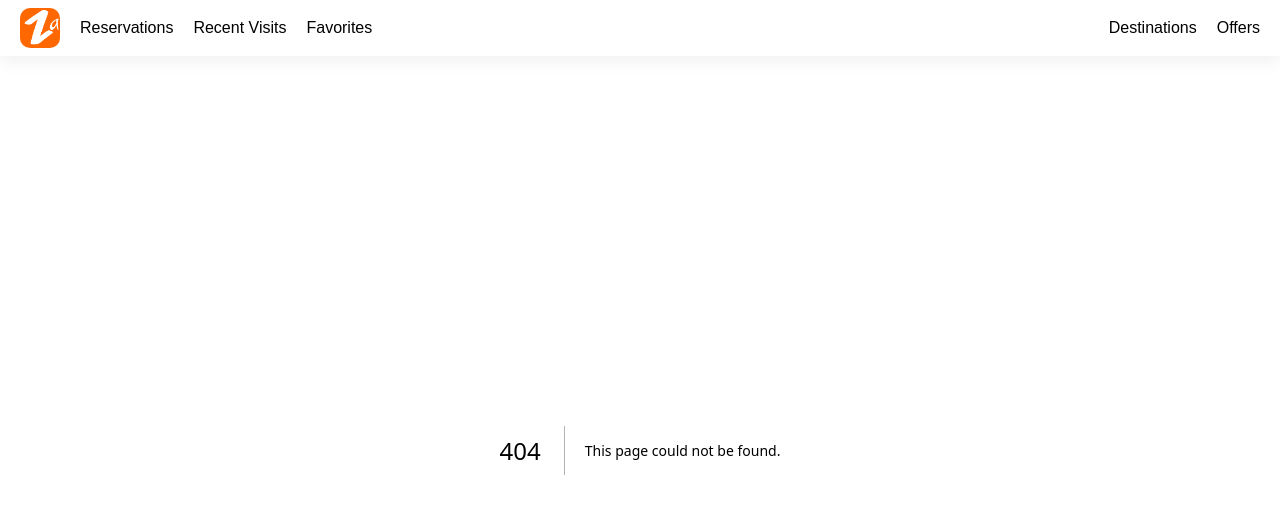
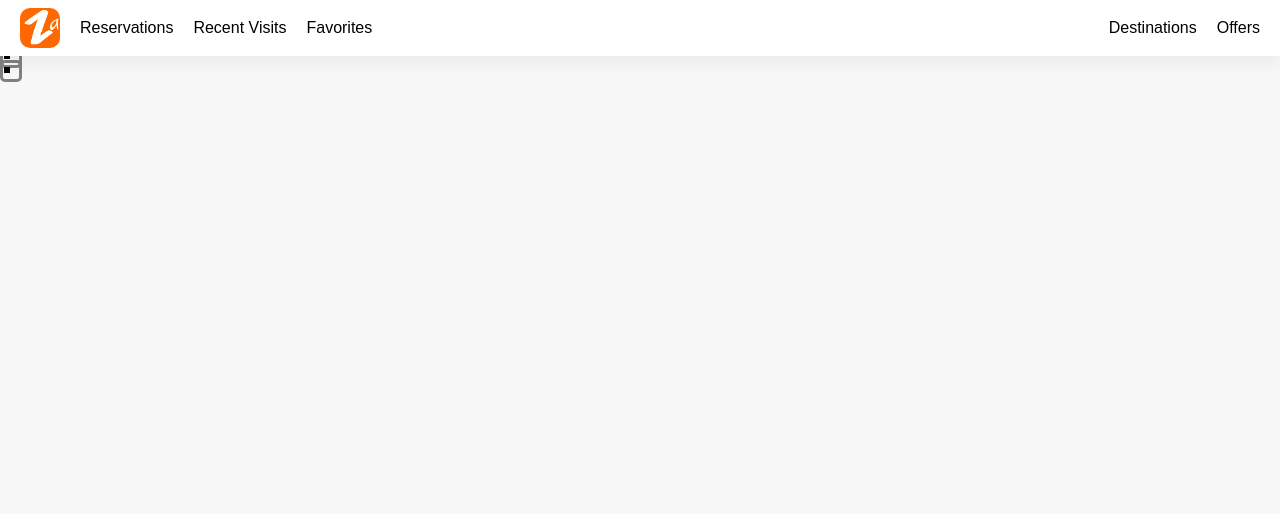
Before and after one commit to rathan-skr/trainreserve, a Next.js app: page /check in a window 1280 px wide. Before the commit this address had no page. Shown: the top 514 px of the page. Built offline with nearby package versions, Linux system fonts and the light colour scheme.

Commit message:
seat style

```diff
--- a/components/SeatSelection.tsx
+++ b/components/SeatSelection.tsx
@@ -46,7 +46,7 @@ const SeatSelection: React.FC = () => {
               disabled={isPreselected}
               onChange={() => handleSeatSelection(seatNumber)}
             />
-            <span className="seat-number">{seatNumber}</span>
+            <span className="checkbox">{seatNumber}</span>
           </label>
         );
       }
--- /dev/null
+++ b/pages/check/index.tsx
@@ -0,0 +1,22 @@
+import React from 'react';
+
+const MyComponent: React.FC = () => {
+  return (
+    <div className="center">
+      <div className="center left">
+        <label>
+          <input type="checkbox" />
+          <span className="checkbox"></span>
+        </label>
+      </div>
+      <div className="center right black">
+        <label>
+          <input type="checkbox" />
+          <span className="checkbox dark"></span>
+        </label>
+      </div>
+    </div>
+  );
+};
+
+export default MyComponent;
--- a/styles/global.css
+++ b/styles/global.css
@@ -277,6 +277,7 @@ input[type='checkbox'] {
   width: 50x;
   padding: 2px;
   box-sizing: border-box;
+
 }
 
 .seat-number {
@@ -284,28 +285,41 @@ input[type='checkbox'] {
   top: 50%;
   left: 50%;
   transform: translate(-50%, -50%);
+
 }
 
-input[type='checkbox'] + .seat-label {
-  background-color: white;
-  border: 1px solid grey;
-}
 
-input[type='checkbox']:checked + .seat-label {
-  background-color: #ff6701db;
-  border: 1px solid #ff6701db;
-}
-
-input[type='checkbox']:disabled + .seat-label {
-  background-color: grey;
-  border: 1px solid grey;
-}
 
 input[type='checkbox'] {
   margin-right: 5px;
-  height: 30px;
-  width: 30px;
   border-style: solid;
   margin-bottom: 5px;
-  border-radius: 50px;
+  appearance: none;
+  position: relative;
 }
+
+/**/
+:root {
+  --size: 1rem;
+  --border: 0.2rem;
+}
+.checkbox {
+  position: absolute;
+  height: var(--size);
+  border-radius: 5px;
+  border: var(--border) solid grey;
+  width: var(--size);
+  transition: 100ms ease-in;
+  cursor: pointer;
+
+}
+
+input:checked + .checkbox {
+  background: black;
+  border: var(--border) solid black;
+}
+
+input:checked + .dark {
+  background: white;
+  border: var(--border) solid white;
+}
```
